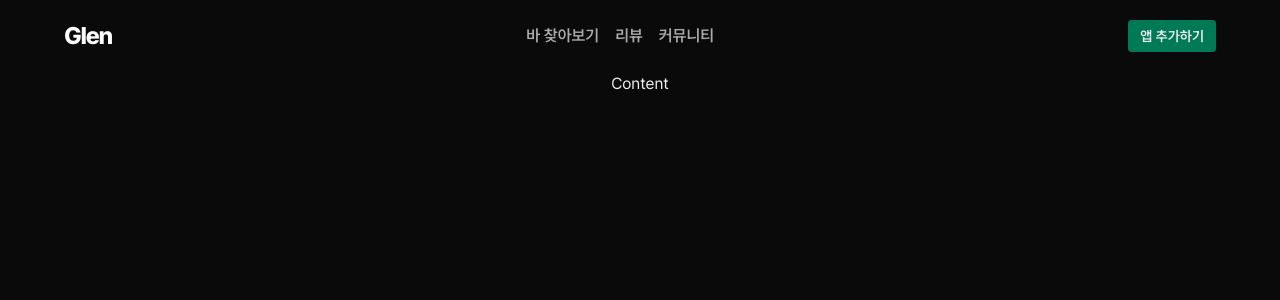
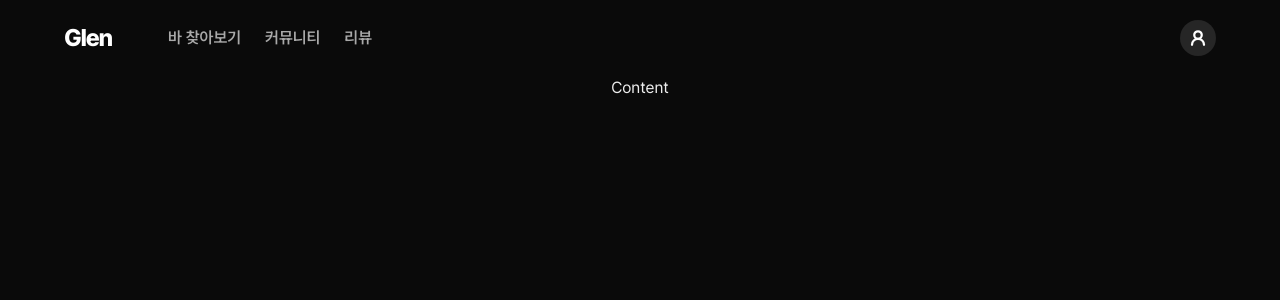
Before and after one commit to p-acid/glen, a Next.js app: page / in a window 1280 px wide. Shown: the top 300 px of the page. Built offline with nearby package versions, Linux system fonts and the light colour scheme.

Commit message:
style: update navigation ux (#2)

```diff
--- a/package.json
+++ b/package.json
@@ -11,6 +11,7 @@
   },
   "dependencies": {
     "class-variance-authority": "^0.7.1",
+    "lucide-react": "^0.525.0",
     "next": "15.4.3",
     "react": "19.1.0",
     "react-dom": "19.1.0",
--- a/src/app/(navigation)/layout.tsx
+++ b/src/app/(navigation)/layout.tsx
@@ -1,30 +1,35 @@
 import Link from "next/link";
 import { PropsWithChildren } from "react";
 
-import { Button } from "@/components/Button";
-import { SelectableLink } from "@/components/SelectableLink";
+import { NavigationLink } from "@/components";
+import { Profile } from "@/components/Profile";
 
 export default function NavigationLayout({ children }: PropsWithChildren) {
   return (
     <div className="h-full w-full">
       <header className="container sticky left-0 right-0 top-0 z-50 flex items-center justify-between py-5">
+        <div className="flex items-center gap-14">
           <Link href="/">
             <h1 className="text-2xl font-extrabold tracking-tighter text-white">
               Glen
             </h1>
           </Link>
-        <nav className="flex items-center gap-4">
-          <SelectableLink className="text-base font-semibold" href="/search">
+          <nav className="flex items-center gap-6">
+            <NavigationLink className="text-base font-semibold" href="/search">
               바 찾아보기
-          </SelectableLink>
-          <SelectableLink className="text-base font-semibold" href="/review">
+            </NavigationLink>
+            <NavigationLink
+              className="text-base font-semibold"
+              href="community"
+            >
+              커뮤니티
+            </NavigationLink>
+            <NavigationLink className="text-base font-semibold" href="/review">
               리뷰
-          </SelectableLink>
-          <SelectableLink className="text-base font-semibold" href="community">
-            커뮤니티
-          </SelectableLink>
+            </NavigationLink>
           </nav>
-        <Button size="sm">앱 추가하기</Button>
+        </div>
+        <Profile />
       </header>
       {children}
     </div>
--- a/src/components/Button.tsx
+++ b/src/components/Button.tsx
@@ -1,8 +1,9 @@
+import { cn } from "@/utils/cn";
 import { cva, VariantProps } from "class-variance-authority";
 import { ComponentProps } from "react";
 
 const buttonVariants = cva(
-  "inline-flex items-center justify-center gap-2 whitespace-nowrap rounded-sm text-sm font-semibold",
+  "inline-flex items-center justify-center gap-2 whitespace-nowrap rounded-sm text-sm font-semibold transition-colors duration-300",
   {
     variants: {
       variant: {
@@ -28,7 +29,7 @@ type Props = ComponentProps<"button"> & VariantProps<typeof buttonVariants>;
 export function Button({ size, variant, className, ...props }: Props) {
   return (
     <button
-      className={buttonVariants({ size, variant, className })}
+      className={cn(buttonVariants({ size, variant }), className)}
       {...props}
     />
   );
--- /dev/null
+++ b/src/components/NavigationLink.tsx
@@ -0,0 +1,29 @@
+"use client";
+
+import Link, { LinkProps } from "next/link";
+import { AnchorHTMLAttributes } from "react";
+
+import { cn } from "@/utils/cn";
+import { usePathname } from "next/navigation";
+
+type Props = Omit<AnchorHTMLAttributes<HTMLAnchorElement>, "href"> & LinkProps;
+
+export function NavigationLink({ className, href, ...props }: Props) {
+  const pathname = usePathname();
+
+  const isSelected = pathname.includes(href.toString());
+
+  return (
+    <Link
+      href={href}
+      className={cn(
+        "text-foreground/70 hover:text-foreground text-base font-medium transition-colors duration-300",
+        {
+          "text-foreground": isSelected,
+        },
+        className,
+      )}
+      {...props}
+    />
+  );
+}
--- /dev/null
+++ b/src/components/Profile.tsx
@@ -0,0 +1,9 @@
+import { UserRound } from "lucide-react";
+
+export function Profile() {
+  return (
+    <button className="avatar size-9 items-center justify-center bg-neutral-800">
+      <UserRound className="stroke-3 size-4.5 stroke-white" />
+    </button>
+  );
+}
--- a/src/components/SelectableLink.tsx
+++ /dev/null
@@ -1,18 +0,0 @@
-import Link, { LinkProps } from "next/link";
-import { AnchorHTMLAttributes } from "react";
-
-import { cn } from "@/utils/cn";
-
-type Props = AnchorHTMLAttributes<HTMLAnchorElement> & LinkProps;
-
-export function SelectableLink({ className, ...props }: Props) {
-  return (
-    <Link
-      className={cn(
-        "text-foreground/70 hover:text-foreground text-base font-medium transition-colors duration-300",
-        className,
-      )}
-      {...props}
-    />
-  );
-}
--- /dev/null
+++ b/src/components/index.ts
@@ -0,0 +1,2 @@
+export { Button } from "./Button";
+export { NavigationLink } from "./NavigationLink";
--- a/src/styles/globals.css
+++ b/src/styles/globals.css
@@ -20,6 +20,13 @@
   }
 }
 
+@utility avatar {
+  display: flex;
+  flex-shrink: 0;
+  overflow: hidden;
+  border-radius: 100%;
+}
+
 body {
   background: var(--color-background);
   color: var(--color-foreground);
```
Also changed, not shown: 1 other file (tests, documents, lock files or other folders). Lines whose indentation alone changed are shown as unchanged.
